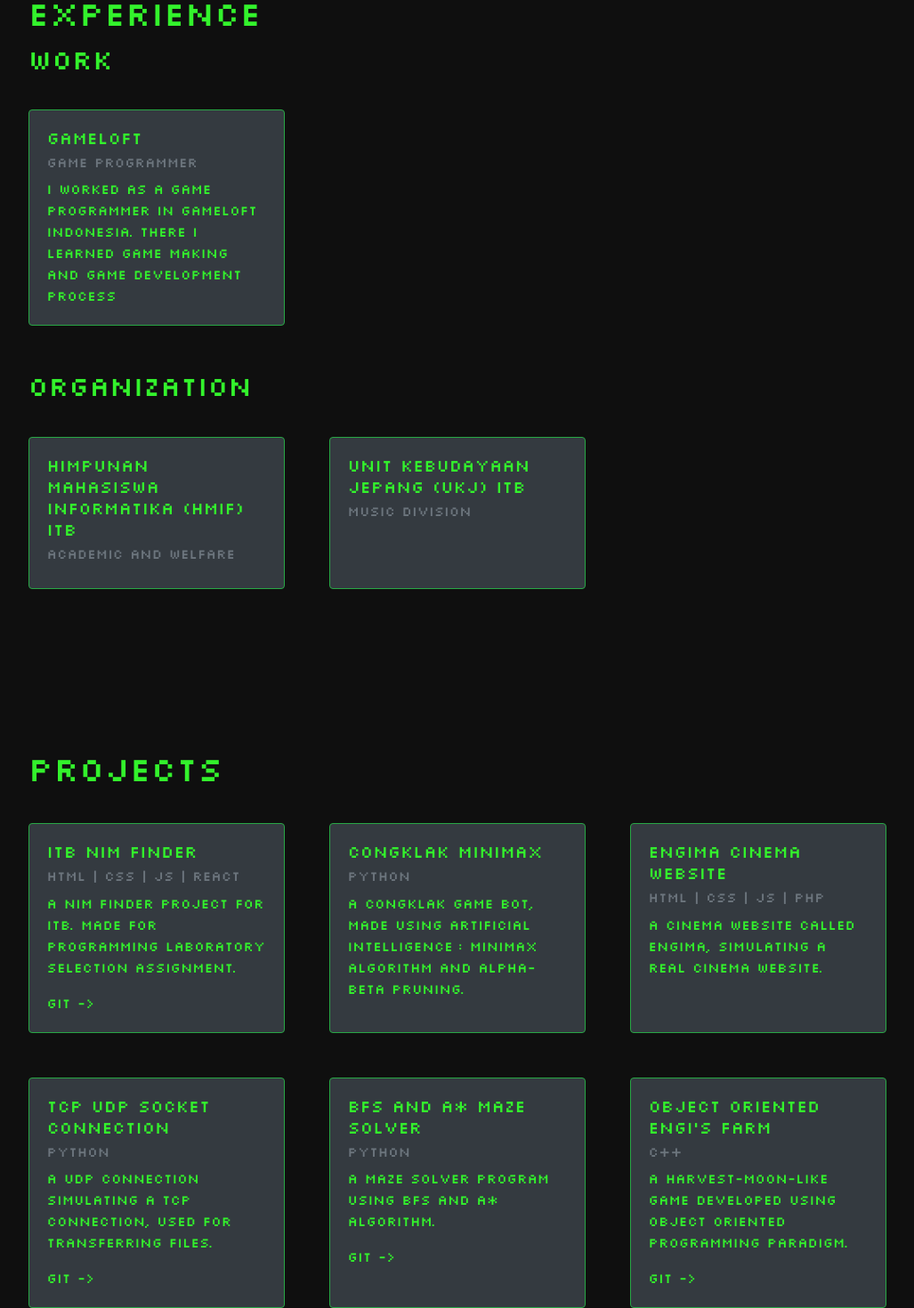
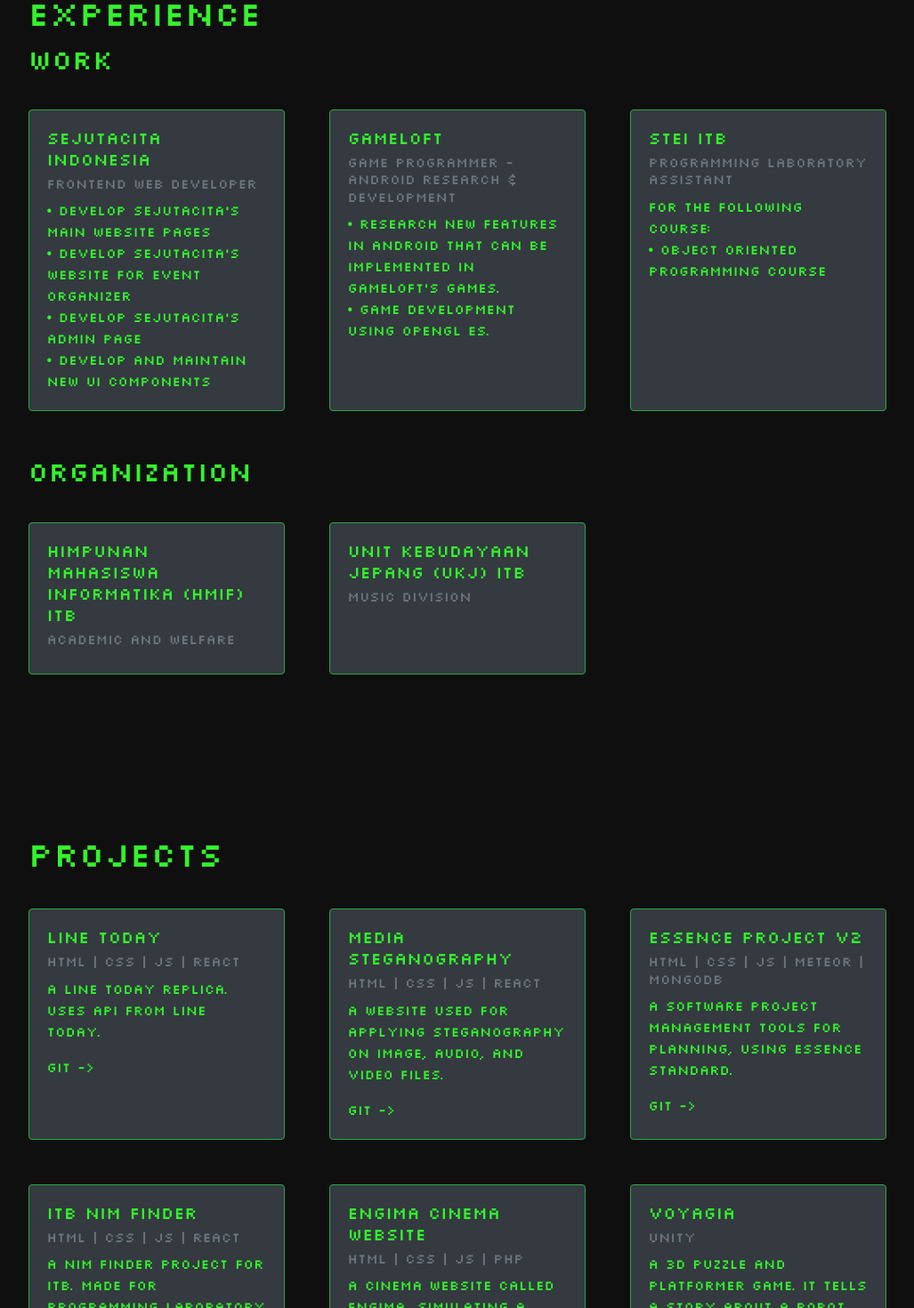
Before and after one commit to ferdysan360/ferdy-website, a React (Create React App) app: page / in a window 1280 px wide. Shown: the part 920-2390 px from the top of the page at 89% size, without its empty margins (58-1085 px from the left). Built offline with nearby package versions, Linux system fonts and the light colour scheme.

Commit message:
Update Experience and Projects

```diff
--- a/src/Containers/Experience/Experience.js
+++ b/src/Containers/Experience/Experience.js
@@ -11,11 +11,39 @@
                 <div className="experience-flex">
                     <Card style={{ width: '18rem' }} bg="dark" border="success" className="experience-card">
                         <Card.Body>
+                            <Card.Title>SejutaCita Indonesia</Card.Title>
+                            <Card.Subtitle className="mb-2 text-muted">Frontend Web Developer</Card.Subtitle>
+                            <Card.Text>
+                                • Develop Sejutacita's main website pages
+                                <br/>
+                                • Develop Sejutacita's website for Event Organizer
+                                <br />
+                                • Develop Sejutacita's admin page
+                                <br />
+                                • Develop and Maintain new UI Components
+                                <br />
+                            </Card.Text>
+                        </Card.Body>
+                    </Card>
+                    <Card style={{ width: '18rem' }} bg="dark" border="success" className="experience-card">
+                        <Card.Body>
                             <Card.Title>Gameloft</Card.Title>
-                            <Card.Subtitle className="mb-2 text-muted">Game Programmer</Card.Subtitle>
+                            <Card.Subtitle className="mb-2 text-muted">Game Programmer - Android Research &amp; Development</Card.Subtitle>
                             <Card.Text>
-                                I worked as a game programmer in Gameloft Indonesia. There i learned
-                                game making and game development process
+                                • Research new features in Android that can be implemented in Gameloft's games.
+                                <br/>
+                                • Game Development using OpenGL ES.
+                            </Card.Text>
+                        </Card.Body>
+                    </Card>
+                    <Card style={{ width: '18rem' }} bg="dark" border="success" className="experience-card">
+                        <Card.Body>
+                            <Card.Title>STEI ITB</Card.Title>
+                            <Card.Subtitle className="mb-2 text-muted">Programming Laboratory Assistant</Card.Subtitle>
+                            <Card.Text>
+                                for the following course:
+                                <br/>
+                                • Object Oriented Programming course
                             </Card.Text>
                         </Card.Body>
                     </Card>
--- a/src/Containers/Projects/Projects.js
+++ b/src/Containers/Projects/Projects.js
@@ -8,6 +8,53 @@
             <div className="projects-container">
                 <h1 className="projects-title">Projects</h1>
                 <div className="projects-flex">
+                    <Card style={{ width: '18rem' }} bg="dark" border="success" className="projects-card">
+                        <Card.Body>
+                            <Card.Title>LINE Today</Card.Title>
+                            <Card.Subtitle className="mb-2 text-muted">HTML | CSS | JS | REACT</Card.Subtitle>
+                            <Card.Text>
+                                A LINE Today Replica. Uses API from LINE Today.
+                            </Card.Text>
+                            <Card.Link
+                                href="https://github.com/ferdysan360/Line-Today"
+                                target="_blank"
+                                rel="noopener noreferrer"
+                            >Git -&gt;
+                            </Card.Link>
+                        </Card.Body>
+                    </Card>
+                    <Card style={{ width: '18rem' }} bg="dark" border="success" className="projects-card">
+                        <Card.Body>
+                            <Card.Title>Media Steganography</Card.Title>
+                            <Card.Subtitle className="mb-2 text-muted">HTML | CSS | JS | REACT</Card.Subtitle>
+                            <Card.Text>
+                                A website used for applying steganography on Image,
+                                Audio, and Video files.
+                            </Card.Text>
+                            <Card.Link
+                                href="https://github.com/novendraw/media-steganography"
+                                target="_blank"
+                                rel="noopener noreferrer"
+                            >Git -&gt;
+                            </Card.Link>
+                        </Card.Body>
+                    </Card>
+                    <Card style={{ width: '18rem' }} bg="dark" border="success" className="projects-card">
+                        <Card.Body>
+                            <Card.Title>Essence Project V2</Card.Title>
+                            <Card.Subtitle className="mb-2 text-muted">HTML | CSS | JS | METEOR | MongoDB</Card.Subtitle>
+                            <Card.Text>
+                                A Software Project Management Tools for planning,
+                                using Essence standard.
+                            </Card.Text>
+                            <Card.Link
+                                href="https://github.com/ferdysan360/Essence-Project-V2"
+                                target="_blank"
+                                rel="noopener noreferrer"
+                            >Git -&gt;
+                            </Card.Link>
+                        </Card.Body>
+                    </Card>
                     <Card style={{ width: '18rem' }} bg="dark" border="success" className="projects-card">
                         <Card.Body>
                             <Card.Title>ITB NIM Finder</Card.Title>
@@ -21,20 +68,9 @@
                                 href="https://github.com/ferdysan360/Simple-NIM-Finder-Project"
                                 target="_blank"
                                 rel="noopener noreferrer"
-                                >Git ->
+                                >Git -&gt;
                             </Card.Link>
                         </Card.Body>
-                    </Card>
-                    <Card style={{ width: '18rem' }} bg="dark" border="success" className="projects-card">
-                        <Card.Body>
-                            <Card.Title>Congklak Minimax</Card.Title>
-                            <Card.Subtitle className="mb-2 text-muted">Python</Card.Subtitle>
-                            <Card.Text>
-                                A Congklak Game Bot, made using
-                                Artificial Intelligence : Minimax
-                                Algorithm and Alpha-Beta Pruning.
-                            </Card.Text>
-                            </Card.Body>
                     </Card>
                     <Card style={{ width: '18rem' }} bg="dark" border="success" className="projects-card">
                         <Card.Body>
@@ -48,33 +84,32 @@
                     </Card>
                     <Card style={{ width: '18rem' }} bg="dark" border="success" className="projects-card">
                         <Card.Body>
-                            <Card.Title>TCP UDP Socket Connection</Card.Title>
-                            <Card.Subtitle className="mb-2 text-muted">Python</Card.Subtitle>
+                            <Card.Title>VOYAGIA</Card.Title>
+                            <Card.Subtitle className="mb-2 text-muted">Unity</Card.Subtitle>
                             <Card.Text>
-                                A UDP Connection simulating a TCP
-                                connection, used for transferring files.
+                                A 3D Puzzle and Platformer Game. It tells a story about A Robot
+                                that lost its memories and is trying to get it back.
                             </Card.Text>
                             <Card.Link
-                                href="https://github.com/ferdysan360/TCP-UDP-Socket-Connection"
+                                href="https://github.com/xio84/StoryBook"
                                 target="_blank"
                                 rel="noopener noreferrer"
-                            >Git ->
+                            >Git -&gt;
                             </Card.Link>
                         </Card.Body>
                     </Card>
                     <Card style={{ width: '18rem' }} bg="dark" border="success" className="projects-card">
                         <Card.Body>
-                            <Card.Title>BFS and A* Maze Solver</Card.Title>
-                            <Card.Subtitle className="mb-2 text-muted">Python</Card.Subtitle>
+                            <Card.Title>Night of The Dead</Card.Title>
+                            <Card.Subtitle className="mb-2 text-muted">Unity</Card.Subtitle>
                             <Card.Text>
-                                A Maze Solver program using BFS and
-                                A* Algorithm.
+                                Night of The Dead is a 2D Wave Survival zombie game.
                             </Card.Text>
                             <Card.Link
-                                href="https://github.com/yoelsusanto/BFS-AStar-MazeExplorer"
+                                href="https://gitlab.informatika.org/ferdysan/if3210-2020-unity-13517116"
                                 target="_blank"
                                 rel="noopener noreferrer"
-                            >Git ->
+                            >Git -&gt;
                             </Card.Link>
                         </Card.Body>
                     </Card>
@@ -91,7 +126,7 @@
                                 href="https://github.com/ferdysan360/ObjectOriented-Engis-Farm"
                                 target="_blank"
                                 rel="noopener noreferrer"
-                            >Git ->
+                            >Git -&gt;
                             </Card.Link>
                         </Card.Body>
                     </Card>
```
